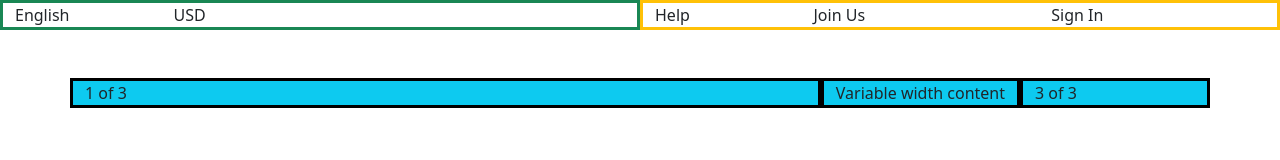
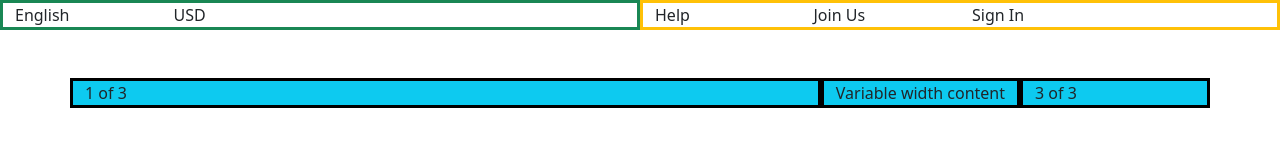
Before and after one commit to Ghullam-Murtaza/e-commerce, a React (Create React App) app: page / in a window 1280 px wide. Shown: the top 160 px of the page. Built offline with nearby package versions, Linux system fonts and the light colour scheme.

Commit message:
content alignment 2

```diff
--- a/src/components/AxilBar/AxilBar.jsx
+++ b/src/components/AxilBar/AxilBar.jsx
@@ -16,8 +16,8 @@ const AxilBar = () => {
           <Col>
             <Row className='border border-warning border-3'>
               <Col  xs={3}>Help</Col>
-              <Col>Join Us</Col>
-              <Col>Sign In</Col>
+              <Col  xs={3}>Join Us</Col>
+              <Col xs={3}>Sign In</Col>
             </Row>
           </Col>
         </Row>
```
